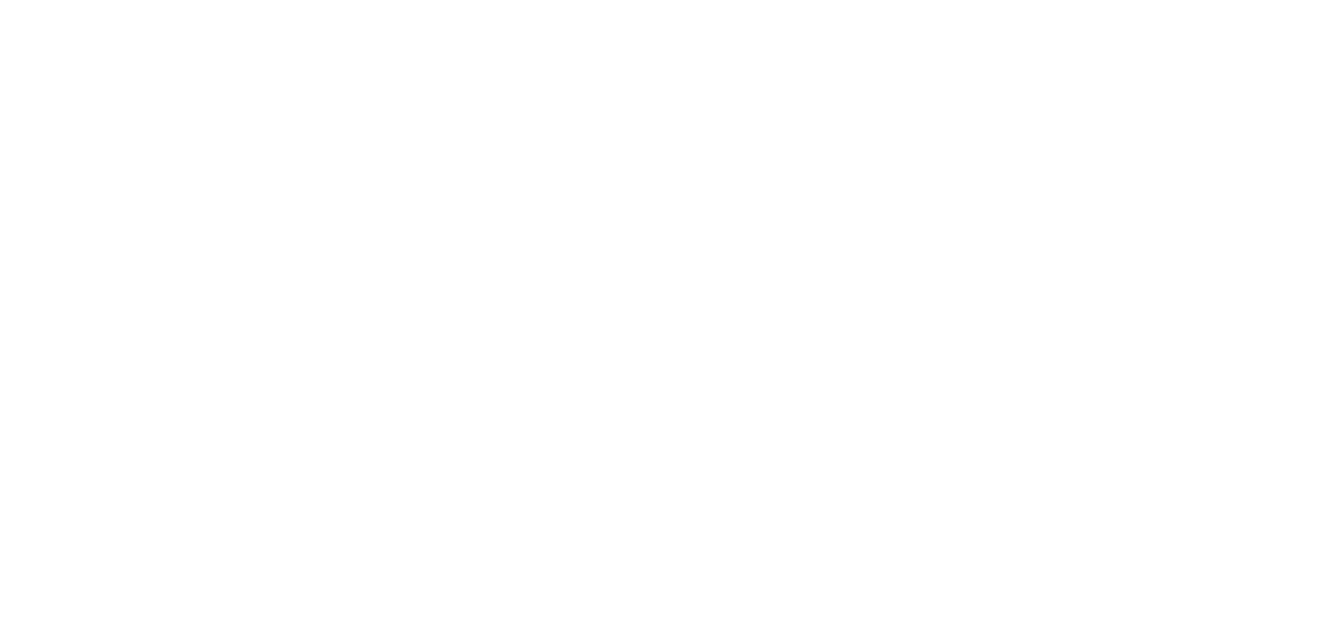
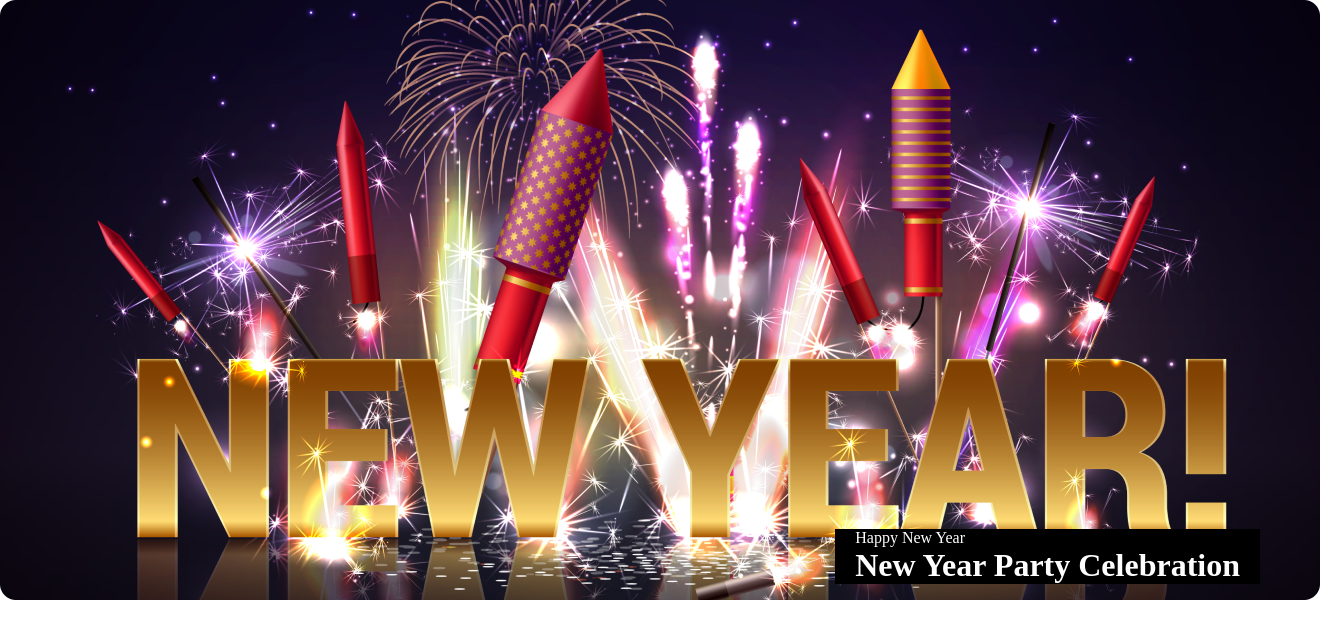
Before and after one commit to Muqeed007/new-year-repo, a plain HTML site: page index.html in a window 1280 px wide. Shown: the whole page, 1320 px wide, since content can reach past the window. Drawn offline with Linux system fonts and the light colour scheme.

Commit message:
second commit

```diff
--- a/index.html
+++ b/index.html
@@ -4,10 +4,17 @@
     <meta charset="UTF-8">
     <meta name="viewport" content="width=device-width, initial-scale=1.0">
     <title>new year 2024</title>
+    <link rel="stylesheet" href="style/style.css">
 </head>
 <body>
-    <div>
-
-    </div>
+    <header>
+        <div class="container">
+           <img src="resources/Banner Image.png" alt="">
+            <div class="banner-text">
+                <p class="para">Happy New Year</p>
+                <h1 class="heading">New Year Party Celebration</h1>
+            </div>
+        </div>
+    </header>
 </body>
 </html>
--- /dev/null
+++ b/style/style.css
@@ -0,0 +1,20 @@
+* {
+    margin: 0;
+    padding: 0;
+}
+
+.container {
+    position: relative;
+}
+
+.banner-text {
+    position: absolute;
+    bottom: 20px;
+    right: 20px;
+    background-color: black;
+    color: white;
+    padding-left: 20px;
+    padding-right: 20px;
+  }
+
+}
```
